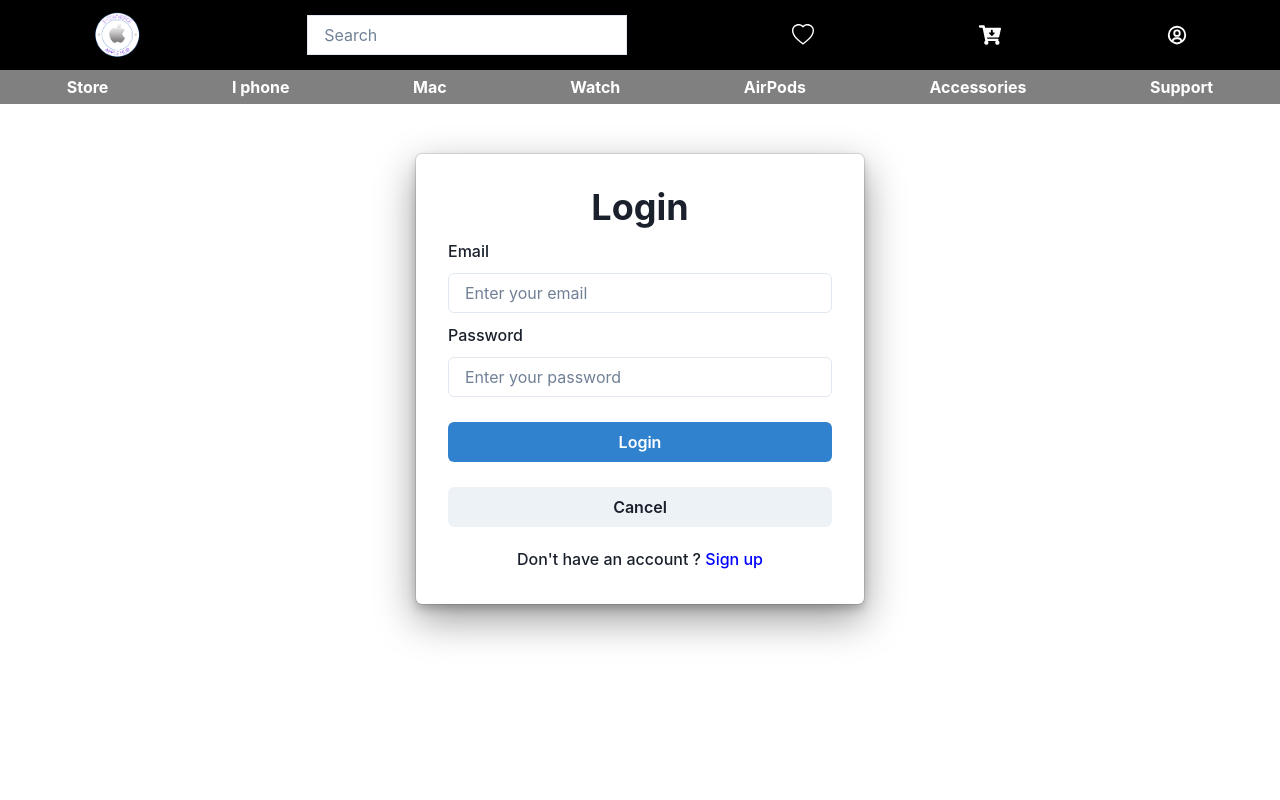
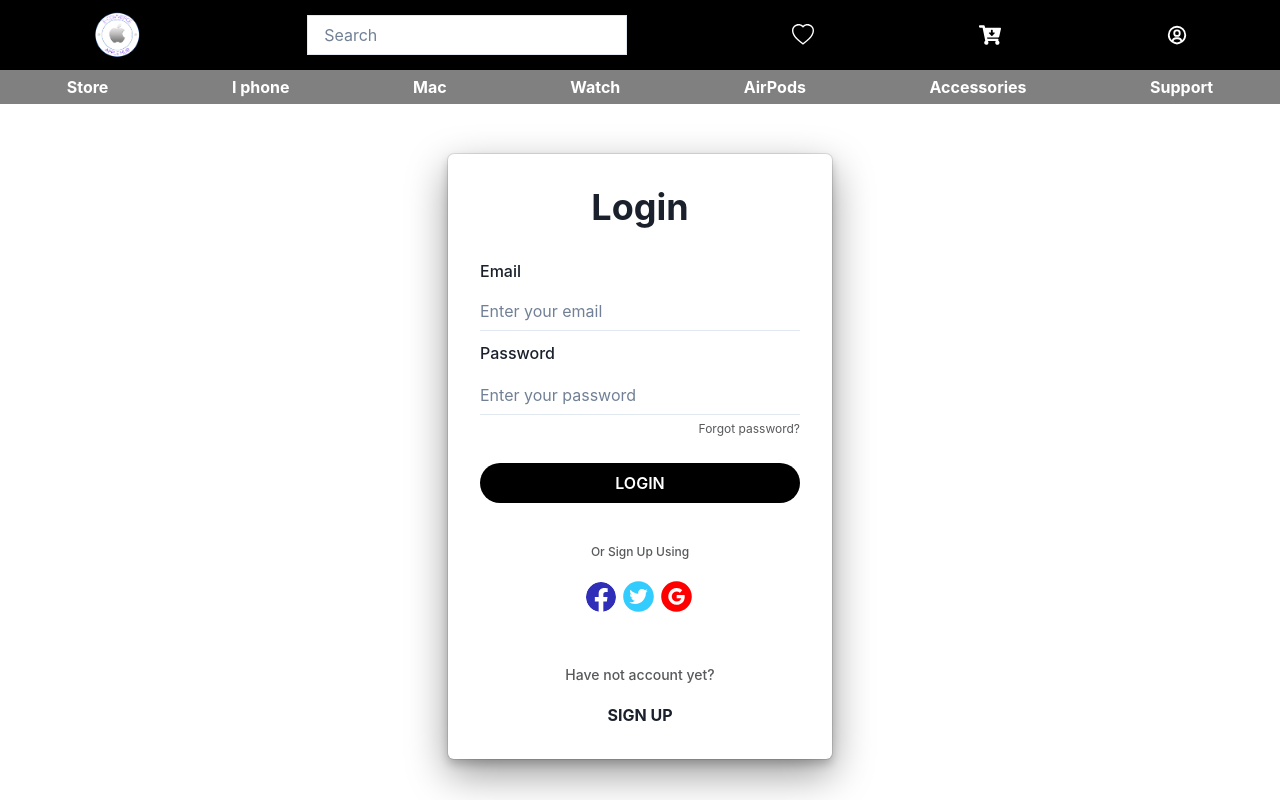
Before and after one commit to jayprakashlohar/e-commers-app, a React (Create React App) app in the folder mini-e-commerce/: page /login in a window 1280 px wide. Shown: the top 800 px of the page. Built offline with nearby package versions, Linux system fonts and the light colour scheme.

Commit message:
login UI updated

```diff
--- a/mini-e-commerce/src/App.css
+++ b/mini-e-commerce/src/App.css
@@ -7,8 +7,20 @@
 .login {
   text-align: center;
   cursor: pointer;
-  margin: 20px;
+  margin: 18px;
   font-weight: 500;
+  margin-top: 50px;
+  font-size: 14px;
+  color: #58595b;
+}
+.login1 {
+  text-align: center;
+  cursor: pointer;
+  margin: 18px;
+  font-weight: 500;
+  margin-top: 40px;
+  font-size: 12px;
+  color: #58595b;
 }
 
 .MainDiv {
@@ -144,3 +156,28 @@
   width: 50px;
   height: 50px;
 }
+
+.faceBook {
+  width: 30px;
+  height: 30px;
+  background-color: #ffff;
+  color: #2e2eb8;
+  border-radius: 100%;
+}
+.twitter {
+  width: 35px;
+  height: 35px;
+  background-color: #ffff;
+  color: #33ccff;
+  border-radius: 100%;
+  margin-left: 5px;
+}
+
+.google {
+  width: 35px;
+  height: 35px;
+  background-color: #ffff;
+  color: red;
+  border-radius: 100%;
+  margin-left: 3px;
+}
--- a/mini-e-commerce/src/Components/Pages/Login.jsx
+++ b/mini-e-commerce/src/Components/Pages/Login.jsx
@@ -6,6 +6,7 @@
   Box,
   Heading,
   Button,
+  Text,
 } from "@chakra-ui/react";
 
 import React, { useState } from "react";
@@ -13,6 +14,8 @@
 import { useNavigate } from "react-router-dom";
 import { authLogin } from "../Redux/Auth/action";
 import { AUTH_LOGIN_RESET } from "../Redux/Auth/actionTypes";
+import { BsFacebook } from "react-icons/bs";
+import { AiFillTwitterCircle, AiFillGoogleCircle } from "react-icons/ai";
 
 const initialState = {
   email: "",
@@ -80,9 +83,7 @@
   return (
     <Box height="100vh">
       <Box
-        width="35%"
         margin="auto"
-        height="450px"
         padding="25px"
         background="#fff"
         marginTop="50px"
@@ -90,46 +91,74 @@
         p="8"
         rounded="md"
         bg="white"
-        w={{ base: "90%", md: "80%", lg: "35%" }}
+        w={{ base: "90%", md: "80%", lg: "30%" }}
       >
-        <Heading textAlign="center">Login</Heading>
+        <Heading textAlign="center" mb="30px">
+          Login
+        </Heading>
 
-        <FormLabel m="10px 0px 10px 0px">Email </FormLabel>
+        <FormLabel>Email </FormLabel>
+
         <Input
+          variant="flushed"
           type={"email"}
           placeholder="Enter your email"
           name="email"
           onChange={handleChange}
         />
+
         <FormLabel m="10px 0px 10px 0px">Password </FormLabel>
+
         <Input
+          variant="flushed"
           type={"password"}
           placeholder="Enter your password"
           name="password"
           onChange={handleChange}
         />
+        <Text
+          float="right"
+          fontSize="12px"
+          color="#58595b"
+          mt="5px"
+          fontWeight="400"
+          cursor="pointer"
+        >
+          Forgot password?
+        </Text>
         <Button
           onClick={handleSubmit}
-          colorScheme="blue"
           w="100%"
           marginTop="25px"
+          borderRadius="20px"
+          bg="black"
+          _hover="none"
+          color="#fff"
         >
           {" "}
-          Login
+          LOGIN
         </Button>
+        <p className="login1" onClick={() => navigate("/signup")}>
+          Or Sign Up Using
+        </p>
+        <Box display="flex" justifyContent="center" alignItems="center">
+          <BsFacebook className="faceBook" />
+          <AiFillTwitterCircle className="twitter" />
+          <AiFillGoogleCircle className="google" />
+        </Box>
 
-        <Button
-          w="100%"
-          mt="25px"
-          onClick={() => {
-            navigate("/");
+        <p className="login">Have not account yet?</p>
+        <p
+          onClick={() => navigate("/signup")}
+          style={{
+            color: "  color: #58595b;",
+            textAlign: "center",
+            fontWeight: "bold",
+            cursor: "pointer",
           }}
         >
-          Cancel
-        </Button>
-        <p className="login" onClick={() => navigate("/signup")}>
-          Don't have an account ?{" "}
-          <span style={{ color: "blue" }}> Sign up</span>
+          {" "}
+          SIGN UP
         </p>
       </Box>
     </Box>
--- a/mini-e-commerce/src/Components/Pages/ThankYou.jsx
+++ b/mini-e-commerce/src/Components/Pages/ThankYou.jsx
@@ -6,7 +6,7 @@
   return (
     <Box>
       <Box p={{ base: "100px", lg: "200px" }}>
-        <Text textAlign="center" color="58595b" fontSize="35px">
+        <Text textAlign="center" color="#58595b" fontSize="35px">
           Thank You For Shopping....
         </Text>
 
--- a/mini-e-commerce/src/Components/Pages/Wishlist.jsx
+++ b/mini-e-commerce/src/Components/Pages/Wishlist.jsx
@@ -52,7 +52,7 @@
         </div>
       ) : (
         <Box p={{ base: "100px", lg: "200px" }}>
-          <Text textAlign="center" color="58595b" fontSize="30px">
+          <Text textAlign="center" color="#58595b" fontSize="30px">
             Your WishList Is Empty!
           </Text>
 
```
